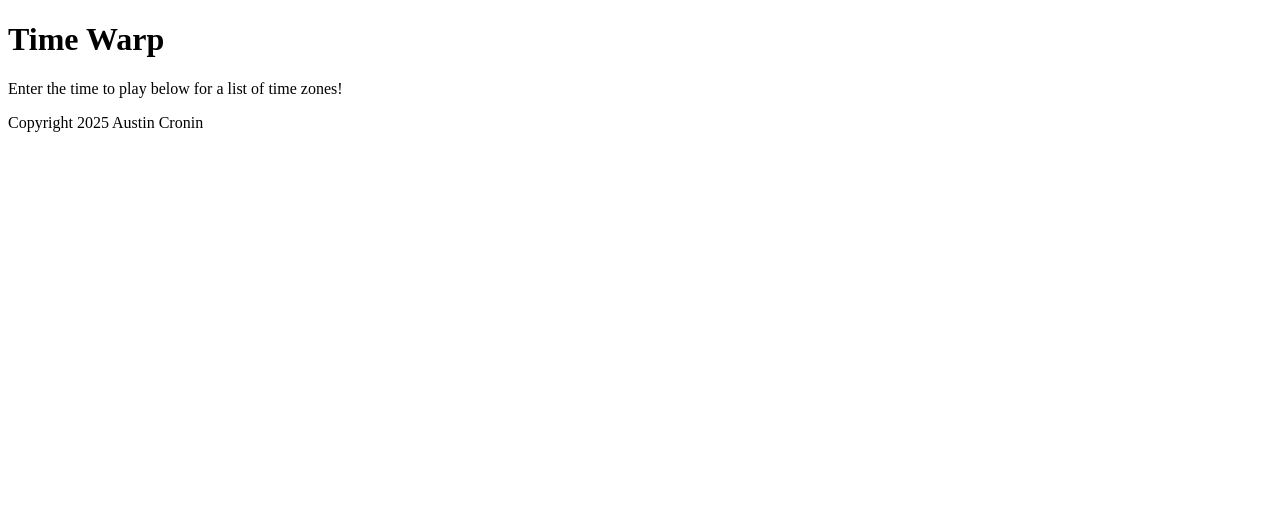
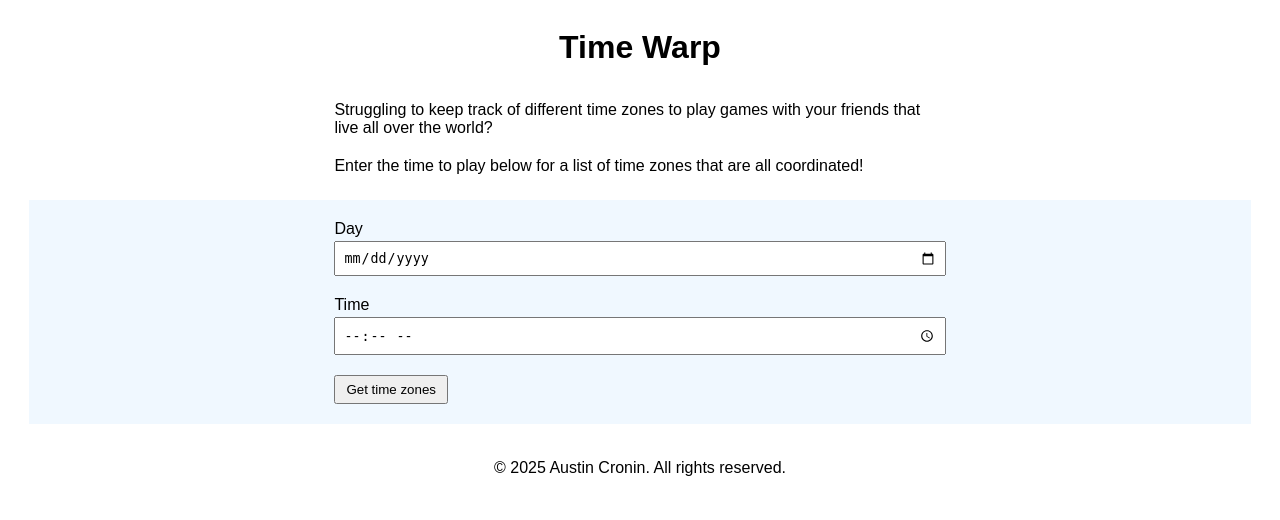
Before and after one commit to tincro/time_warp, a Flask app: page / in a window 1280 px wide. Shown: the top 520 px of the page. Run offline with Flask 3, Linux system fonts and the light colour scheme.

Commit message:
Added index view and initial css

```diff
--- a/src/time_warp/static/style.css
+++ b/src/time_warp/static/style.css
@@ -0,0 +1,79 @@
+* {
+    margin: 0;
+    padding: 0;
+    box-sizing: border-box;
+}
+
+a {
+    text-decoration: none;
+    color: inherit;
+}
+
+ul, ol {
+    list-style-type: none;
+}
+
+body {
+    font-family: Arial, Helvetica, sans-serif;
+    font-size: 16px;
+    padding: 1.8rem;
+}
+
+footer {
+    text-align: center;
+}
+
+form {
+    margin: 0 auto;
+    width: 50%;
+}
+
+input {
+    display: block;
+    margin-top: 3px;
+    padding: 7px;
+    width: 100%;
+}
+
+main {
+    width: 100%;
+    margin:  30px 0;
+}
+
+p {
+    margin: 10px 0;
+    padding: 5px 0;
+}
+
+.center {
+    margin: 0 auto;
+}
+
+.btn {
+    display: block;
+    margin-top: 20px;
+    max-width: 300px;
+    padding: 5px 10px;
+}
+
+.form-container {
+    background-color: aliceblue;
+    margin: 20px 0;
+    padding: 20px 0;
+}
+
+.input-container{
+    margin-top: 20px;
+}
+
+.input-container:first-child {
+    margin-top: 0px;
+}
+
+.main-content {
+    width: 50%;
+}
+
+.page-title {
+    text-align: center;
+}
--- a/src/time_warp/templates/index.html
+++ b/src/time_warp/templates/index.html
@@ -9,7 +9,31 @@
 {% endblock header %}
 
       {% block main %}
-        <p>Enter the time to play below for a list of time zones!</p>
+        <div class="main-content center">
+          <p>
+            Struggling to keep track of different time zones to play games with your friends that live all over the world?
+          </p>
+          <p>Enter the time to play below for a list of time zones that are all coordinated!</p>
+        </div>
+        <div class="form-container center">
+
+            <form>
+                <div class="input-container">
+
+                    <label for="date-to-play">Day</label>
+                    <input name="date-to-play" type="date">
+                </div>
+                <div class="input-container">
+
+                    <label for="time-to-play">Time</label>
+                    <input name="time-to-play" type="time">
+                </div>
+                <button class="btn" type="submit">Get time zones</button>
+
+            </form>
+        </div>
+
+
        {% endblock main %}
 
 {% block footer %}
--- a/src/time_warp/templates/layout.html
+++ b/src/time_warp/templates/layout.html
@@ -7,16 +7,18 @@
         <title>{% block title %}{% endblock title%}</title>
     </head>
     <body>
-        <header>
+        <header class="page-title">
             <h1>
                 {% block header %}{% endblock header %}
             </h1>
         </header>
-        {% block main %}
-        {% endblock main %}
+        <main>
+            {% block main %}
+            {% endblock main %}
+        </main>
         <footer>
         {% block footer %}
-            <p>Copyright 2025 Austin Cronin</p>
+            <p>&copy; 2025 Austin Cronin. All rights reserved.</p>
         {% endblock footer %}
         </footer>
     </body>
```
Also changed, not shown: src/time_warp/app.py (line endings or trailing spaces).
